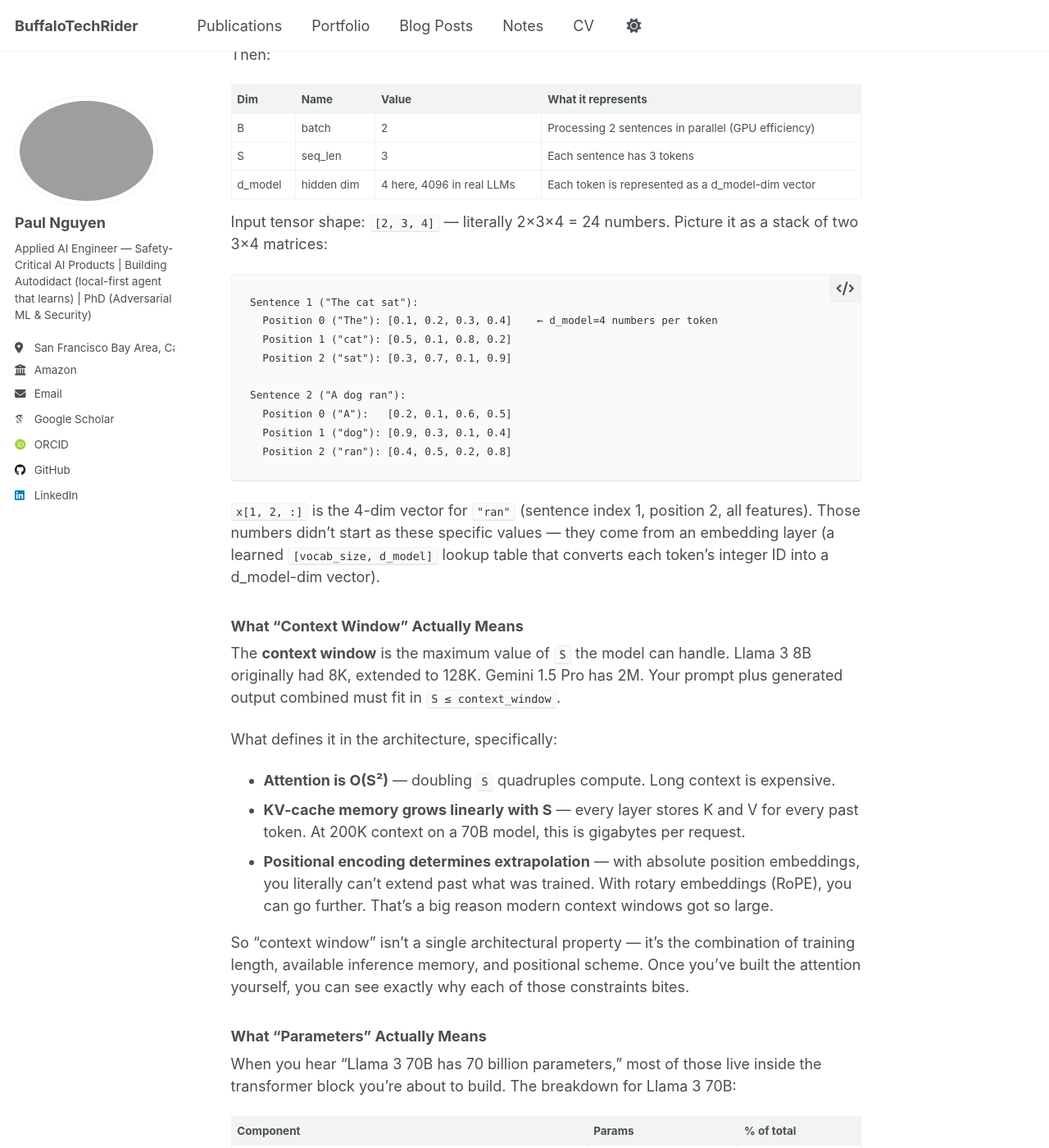
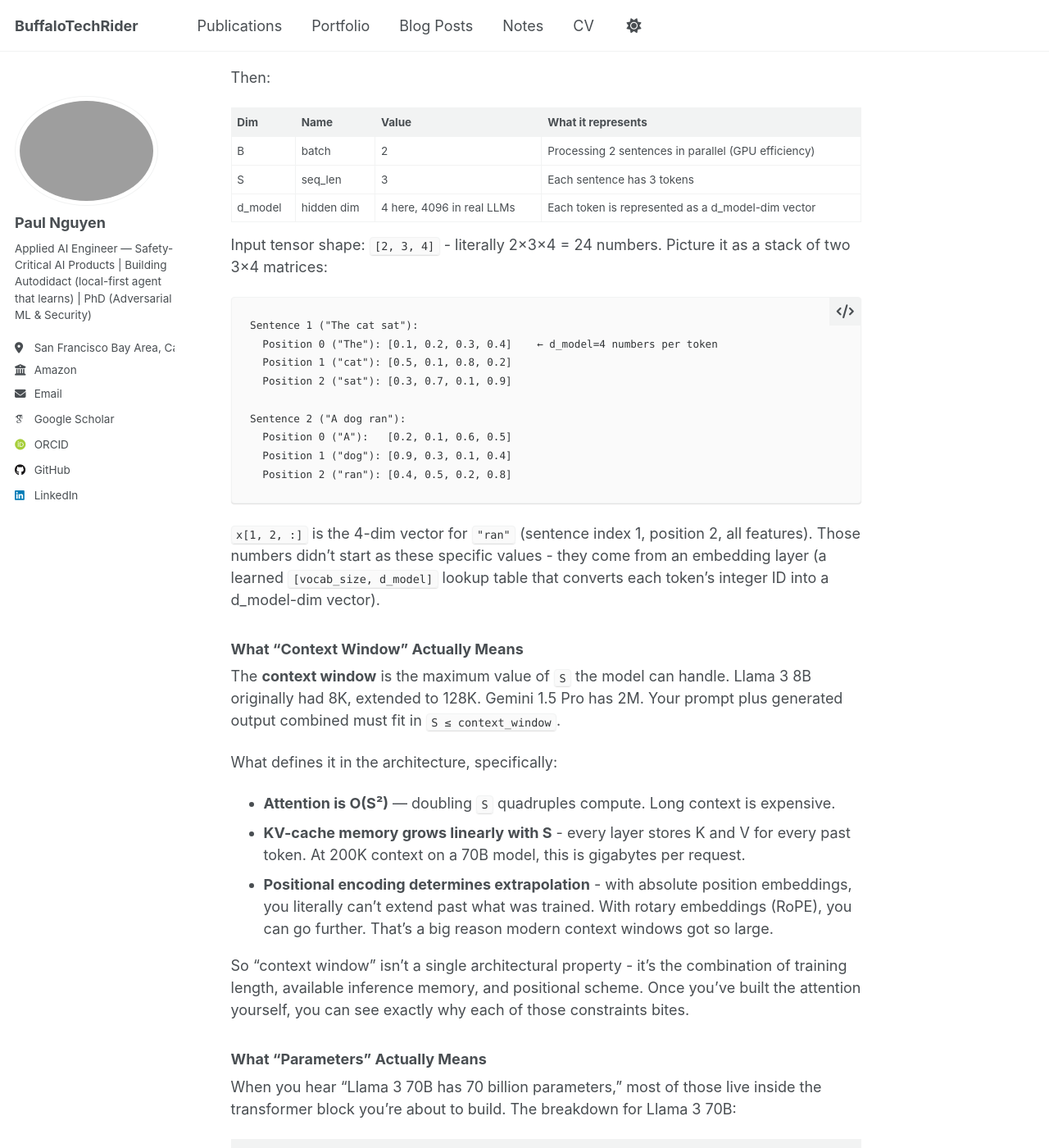
Before and after one commit to BuffaloTechRider/buffalotechrider.github.io, a Jekyll site: the page built from _posts/2026-05-09-transformer-from-scratch.md, in a window 1280 px wide and 1400 px high, scrolled down 2834 px. Shown: the whole window at 82% size. Built offline with Jekyll 4.4.1, drawn with Linux system fonts in a browser that asks for light colours; some web fonts are replaced; some of the changed text lies outside the part shown.

Commit message:
updating post

````diff
--- a/_posts/2026-05-09-transformer-from-scratch.md
+++ b/_posts/2026-05-09-transformer-from-scratch.md
@@ -9,7 +9,7 @@
   - learning-log
 ---
 
-Many people see LLMs as a magic black box. At the architecture level, they're simpler than they look. The core of every modern LLM - GPT, Claude, Gemini, Llama — is a **transformer block**. Stack one transformer block N times (typically 12 to 80), add an embedding layer at the input and an output head at the output, and you have a working ChatGPT-style LLM. That's the whole recipe.
+Many people see LLMs as a magic black box. At the architecture level, they're simpler than they look. The core of every modern LLM - GPT, Claude, Gemini, Llama - is a **transformer block**. Stack one transformer block N times (typically 12 to 80), add an embedding layer at the input and an output head at the output, and you have a working ChatGPT-style LLM. That's the whole recipe.
 
 This is the post I wish I'd read before I started. Not "what is a transformer" - there are a hundred of those. This is the specific set of questions that blocked me, the architectural framings that finally made it click, and the handful of bugs that wasted the most time. After reading this (or better, implementing alongside it), you'll be able to answer concretely: what does it mean when someone says a model has 70B parameters, what actually defines a model's context window, and why are Q/K/V three separate things.
 
@@ -76,8 +76,8 @@
 
 Imagine you're running the model on two sentences at once:
 
-- Sentence 1: `"The cat sat"` — 3 tokens
-- Sentence 2: `"A dog ran"` — 3 tokens
+- Sentence 1: `"The cat sat"` - 3 tokens
+- Sentence 2: `"A dog ran"` - 3 tokens
 
 Then:
 
@@ -87,7 +87,7 @@
 | S | seq_len | 3 | Each sentence has 3 tokens |
 | d_model | hidden dim | 4 here, 4096 in real LLMs | Each token is represented as a d_model-dim vector |
 
-Input tensor shape: `[2, 3, 4]` — literally 2×3×4 = 24 numbers. Picture it as a stack of two 3×4 matrices:
+Input tensor shape: `[2, 3, 4]` - literally 2×3×4 = 24 numbers. Picture it as a stack of two 3×4 matrices:
 
 ```
 Sentence 1 ("The cat sat"):
@@ -101,7 +101,7 @@
   Position 2 ("ran"): [0.4, 0.5, 0.2, 0.8]
 ```
 
-`x[1, 2, :]` is the 4-dim vector for `"ran"` (sentence index 1, position 2, all features). Those numbers didn't start as these specific values — they come from an embedding layer (a learned `[vocab_size, d_model]` lookup table that converts each token's integer ID into a d_model-dim vector).
+`x[1, 2, :]` is the 4-dim vector for `"ran"` (sentence index 1, position 2, all features). Those numbers didn't start as these specific values - they come from an embedding layer (a learned `[vocab_size, d_model]` lookup table that converts each token's integer ID into a d_model-dim vector).
 
 ### What "Context Window" Actually Means
 
@@ -110,10 +110,10 @@
 What defines it in the architecture, specifically:
 
 - **Attention is O(S²)** — doubling `S` quadruples compute. Long context is expensive.
-- **KV-cache memory grows linearly with S** — every layer stores K and V for every past token. At 200K context on a 70B model, this is gigabytes per request.
-- **Positional encoding determines extrapolation** — with absolute position embeddings, you literally can't extend past what was trained. With rotary embeddings (RoPE), you can go further. That's a big reason modern context windows got so large.
+- **KV-cache memory grows linearly with S** - every layer stores K and V for every past token. At 200K context on a 70B model, this is gigabytes per request.
+- **Positional encoding determines extrapolation** - with absolute position embeddings, you literally can't extend past what was trained. With rotary embeddings (RoPE), you can go further. That's a big reason modern context windows got so large.
 
-So "context window" isn't a single architectural property — it's the combination of training length, available inference memory, and positional scheme. Once you've built the attention yourself, you can see exactly why each of those constraints bites.
+So "context window" isn't a single architectural property - it's the combination of training length, available inference memory, and positional scheme. Once you've built the attention yourself, you can see exactly why each of those constraints bites.
 
 ### What "Parameters" Actually Means
 
@@ -175,7 +175,7 @@
 
 That third point was the one I hadn't internalized. A single attention layer doesn't need to figure out "the whole meaning of this sequence." It just moves information around a bit, then the FFN processes it, then the next layer does it again. The depth is what makes the integration rich.
 
-### 3. Prompts don't reconfigure the model — they populate working memory
+### 3. Prompts don't reconfigure the model - they populate working memory
 
 This is the conceptual pivot that reframed how I think about prompt engineering and few-shot learning.
 
````
Also changed, not shown: other parts of _posts/2026-05-09-transformer-from-scratch.md (+1 -1 lines).
